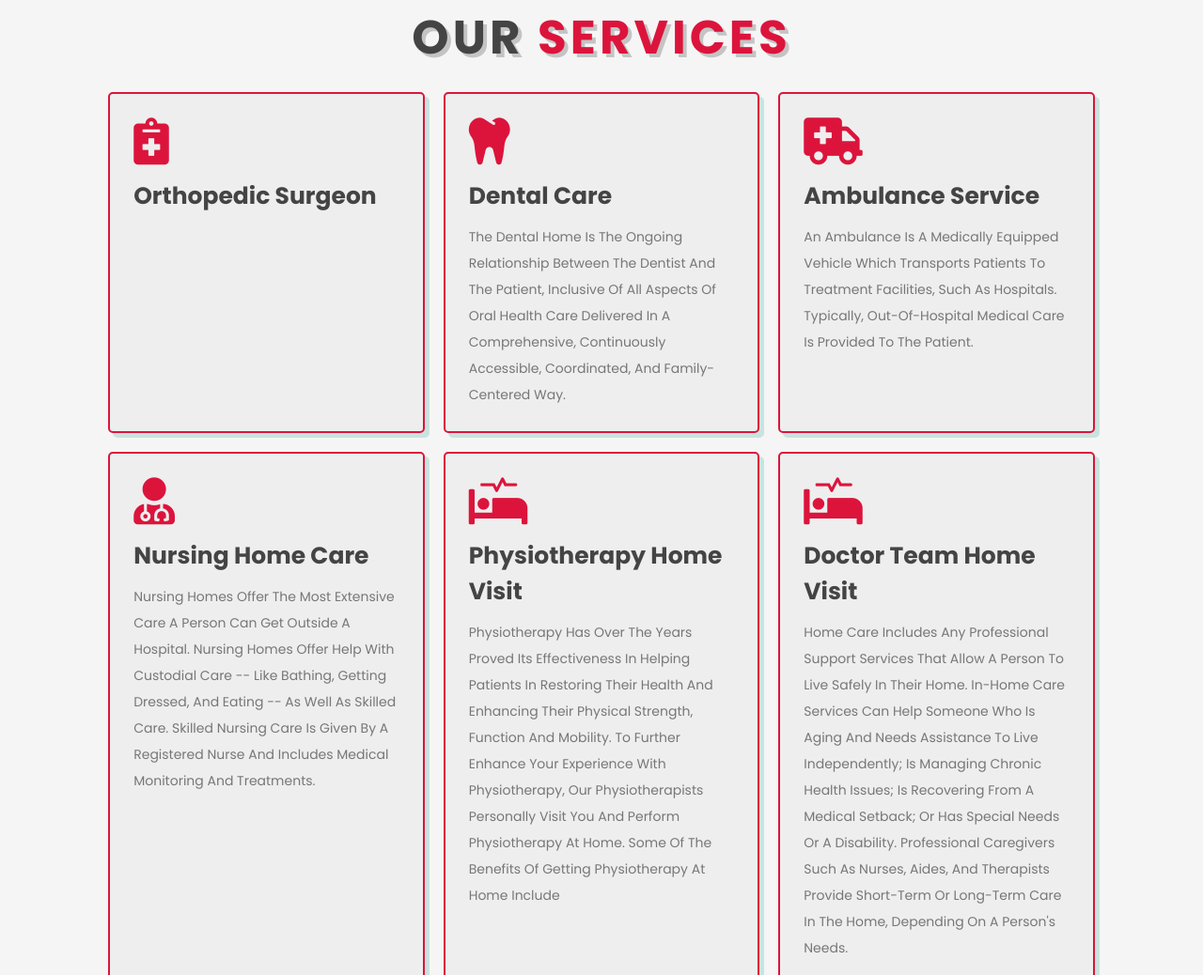
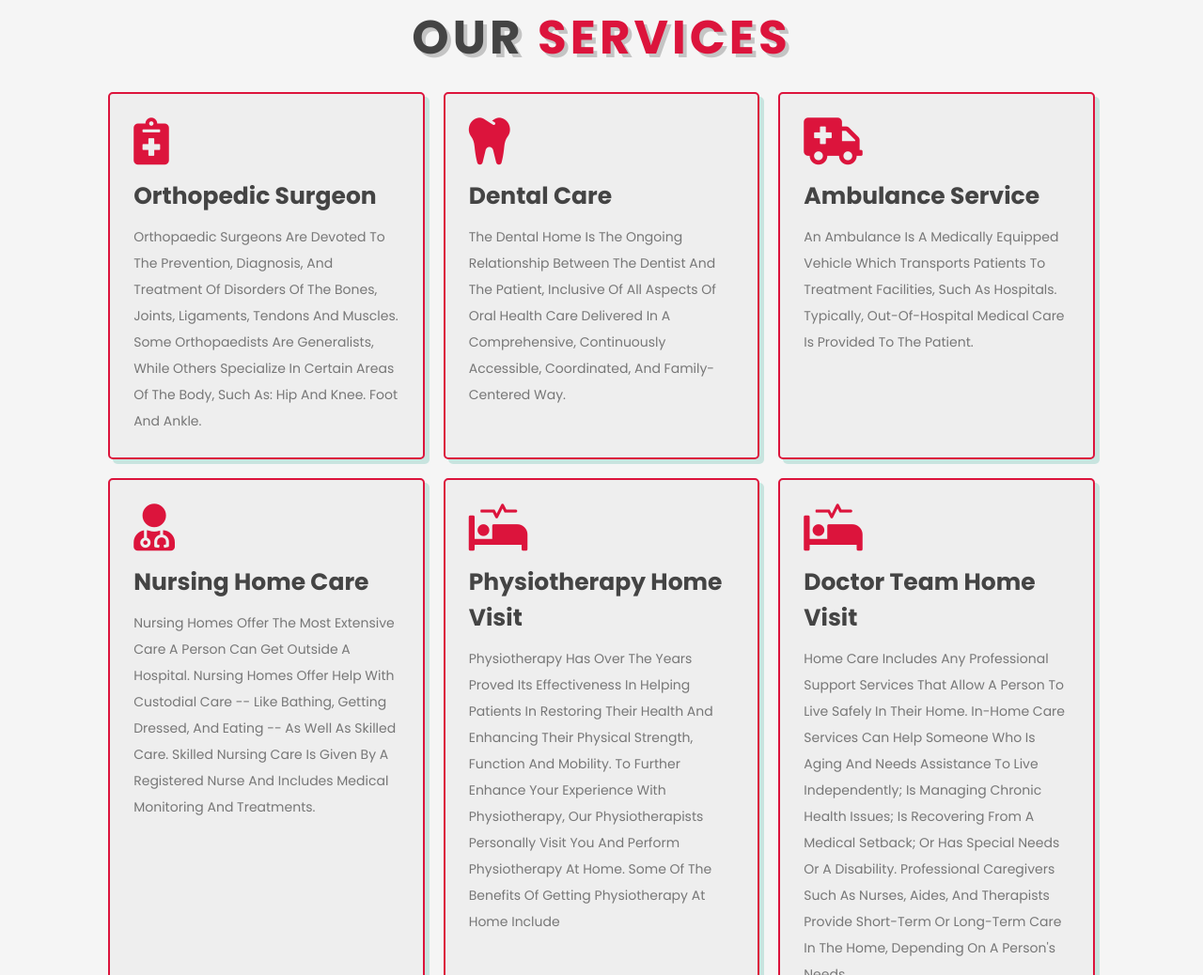
Before and after one commit to Abishekkhanal/hospital, a plain HTML site: page index.html in a window 1280 px wide. Shown: the part 1063-2101 px from the top of the page at 94% size. Drawn offline with Linux system fonts and the light colour scheme.

Commit message:
Update index.html

```diff
--- a/index.html
+++ b/index.html
@@ -101,7 +101,7 @@
         <div class="box">
             <i class="fas fa-notes-medical"></i>
             <h3>orthopedic surgeon </h3>
-            <p> </p>
+            <p>Orthopaedic surgeons are devoted to the prevention, diagnosis, and treatment of disorders of the bones, joints, ligaments, tendons and muscles. Some orthopaedists are generalists, while others specialize in certain areas of the body, such as: Hip and knee. Foot and ankle. </p>
             <!--a href="#" class="btn"> learn more <span class="fas fa-chevron-right"></span> </a>-->
         </div>
 
```
